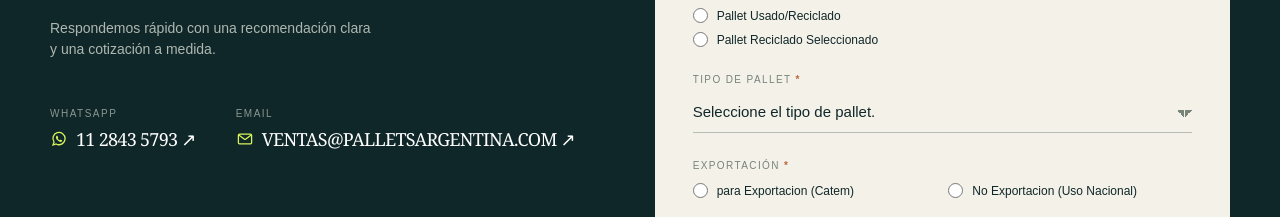
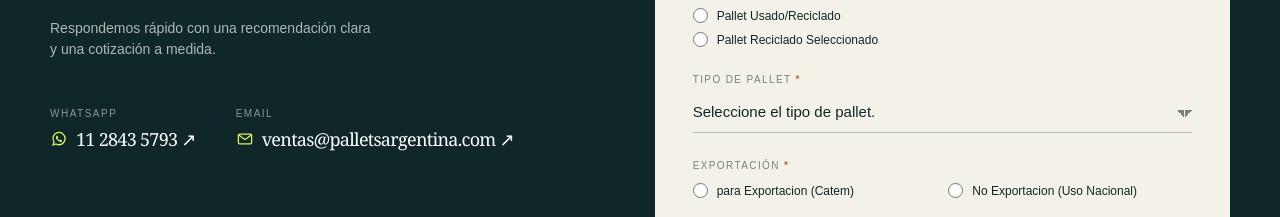
Before and after one commit to DiegoScarpa/pVrO-T4RT3kLYK8sVXZced2a-Gz-EfS7WSpy7UTIlM8-, a Next.js app: page / in a window 1280 px wide. Shown: the part 3340-3557 px from the top of the page. Built offline with nearby package versions, Linux system fonts and the light colour scheme.

Commit message:
Preserve contact email casing

```diff
--- a/src/app/targeted-updates.css
+++ b/src/app/targeted-updates.css
@@ -32,6 +32,7 @@
   font-family: Georgia, serif;
   font-size: 18px;
   letter-spacing: -.04em;
+  text-transform: none;
   white-space: nowrap;
 }
 
```
